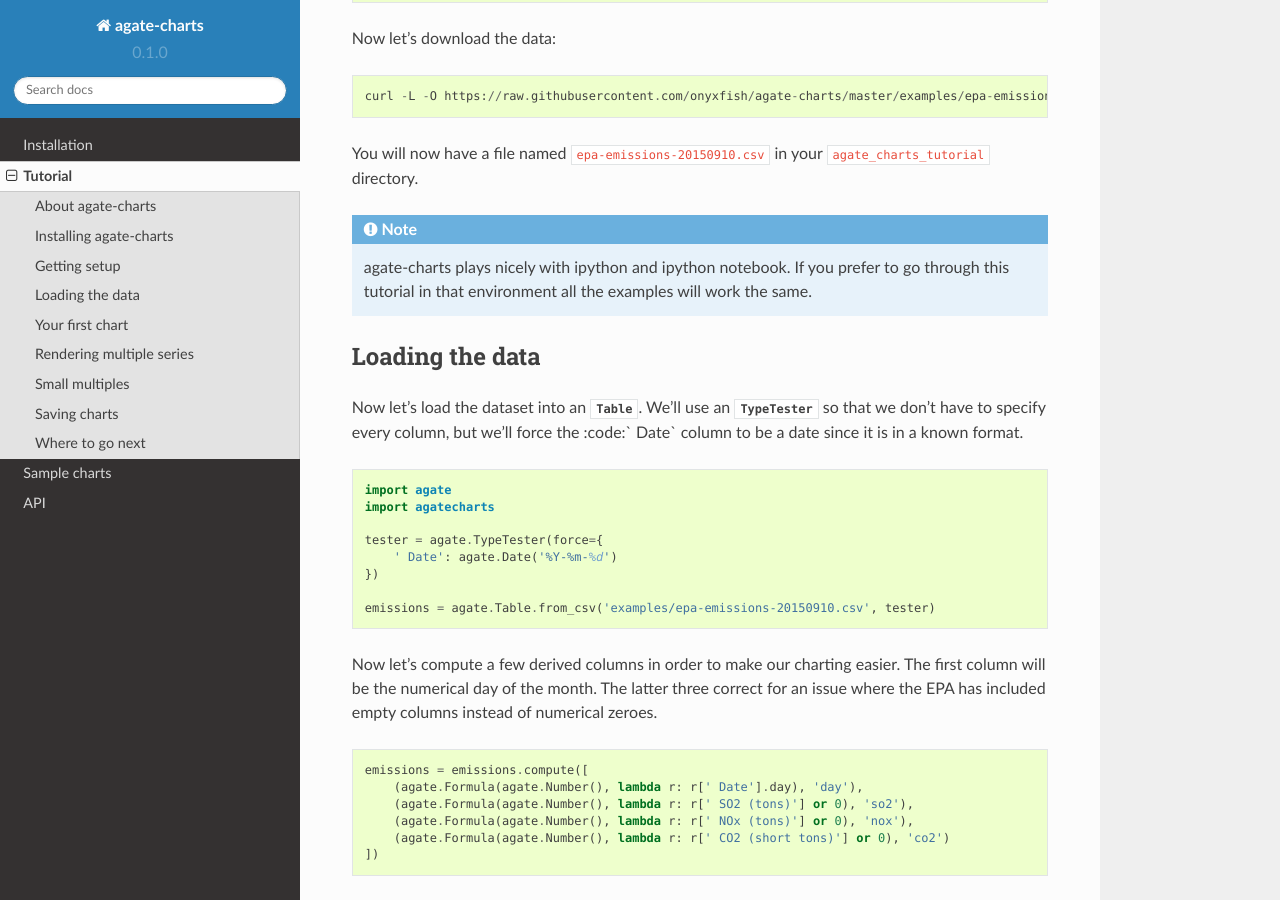
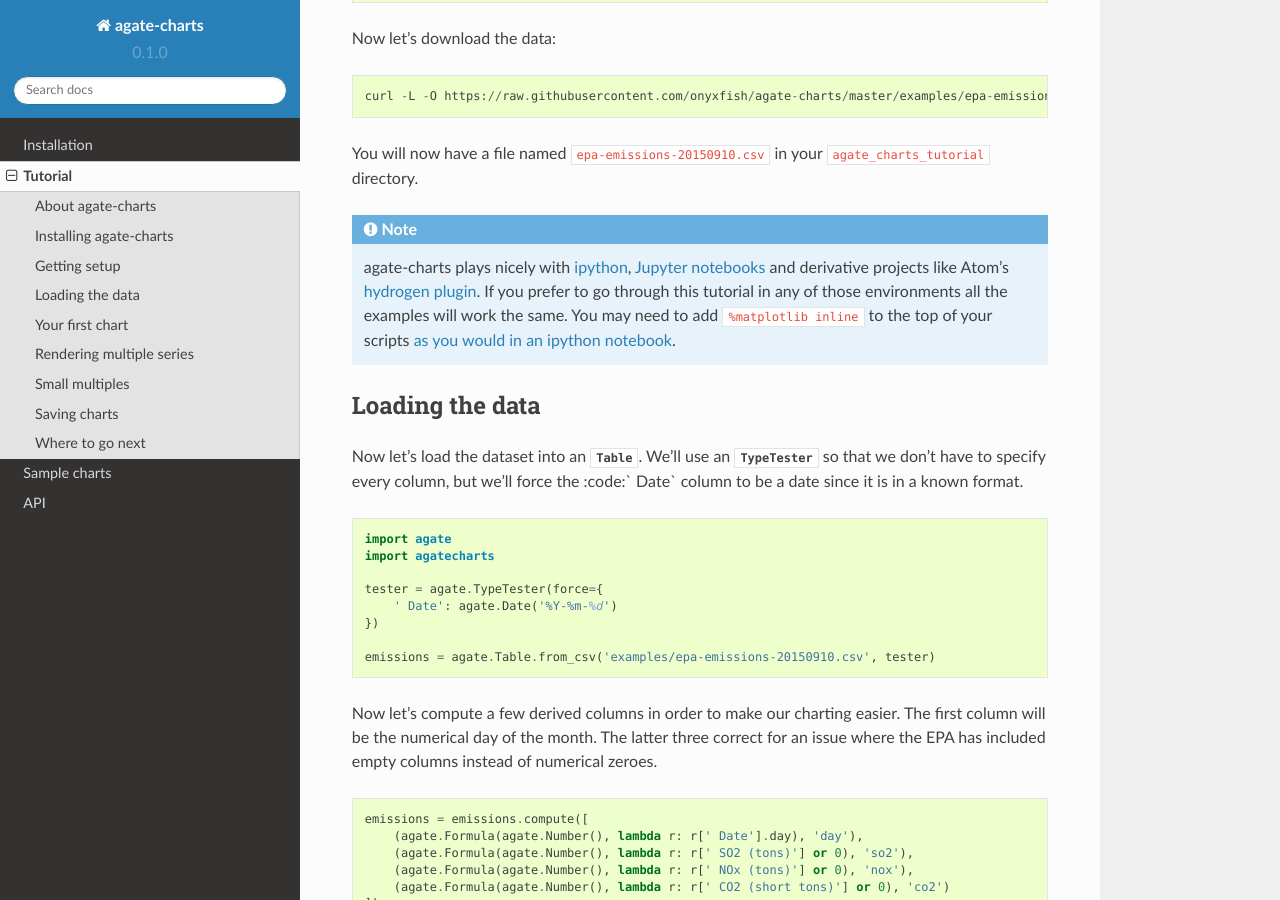
Before and after one commit to wireservice/agate-charts, a Sphinx documentation site: the page built from docs/tutorial.rst, in a window 1280 px wide and 900 px high, scrolled down 667 px. Built offline with Sphinx 7.4.7 and the Read the Docs theme 2.0.0, drawn with Linux system fonts in a browser that asks for light colours.

Commit message:
Add reference to hydrogen to tutorial.

```diff
--- a/docs/tutorial.rst
+++ b/docs/tutorial.rst
@@ -32,7 +32,7 @@ You will now have a file named ``epa-emissions-20150910.csv`` in your ``agate_ch
 
 .. note::
 
-    agate-charts plays nicely with ipython and ipython notebook. If you prefer to go through this tutorial in that environment all the examples will work the same.
+    agate-charts plays nicely with `ipython <http://ipython.org/>`_, `Jupyter notebooks <https://jupyter.org/>`_ and derivative projects like Atom's `hydrogen plugin <https://atom.io/packages/hydrogen>`_. If you prefer to go through this tutorial in any of those environments all the examples will work the same. You may need to add :code:`%matplotlib inline` to the top of your scripts `as you would in an ipython notebook <https://ipython.org/ipython-doc/3/notebook/notebook.html#plotting>`_.
 
 Loading the data
 ================
```
